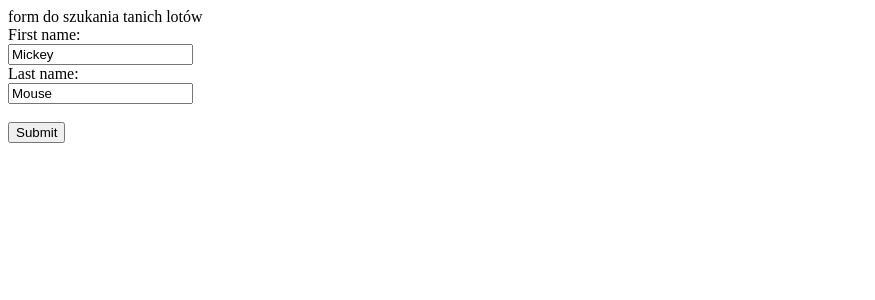
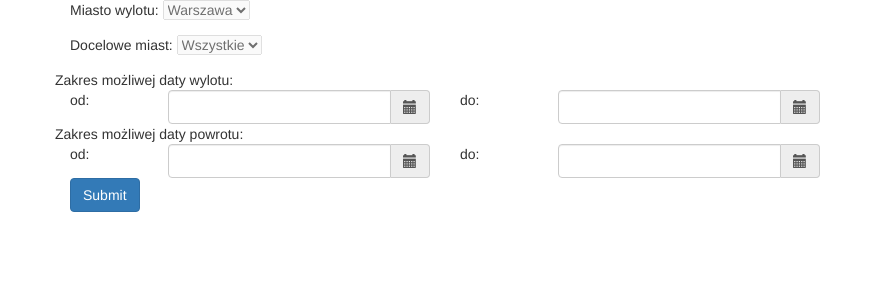
Before and after one commit to mixnix/cheapFlights2, a Django app: page / in a window 1280 px wide. Shown: the top 300 px of the page, without its empty margins (0-875 px from the left). Run offline with Django 3.2, Linux system fonts and the light colour scheme; some libraries are stand-ins or nearby versions.

Commit message:
made first version of frontend

```diff
--- a/cheapFlightsFinder.py
+++ b/cheapFlightsFinder.py
@@ -58,7 +58,7 @@ def get_flights(departure_from_date, departure_to_date, target_from_date, target
                 flights_table['returnFlights'] += json.loads(r.content)['returnFlights']
                 break
             except Exception as e:
-                print(e)
+                print(r.content)
                 continue
     return flights_table
 
@@ -85,7 +85,7 @@ def get_cheap_flights_for_given_city(departureFromDate="2019-09-06", departureTo
                          'TFS', 'GOT', 'MMX', 'NYO', 'BSL', 'IEV', 'KBP', 'BHX', 'DSA', 'EDI', 'LPL', 'LTN']
     # possibleLocations = ['VIE']
 
-    all_flights = all_flights_for_given_city(possibleLocations, departure_from_date="2019-09-08", departure_to_date="2019-12-30",
+    all_flights = all_flights_for_given_city(possibleLocations, departure_from_date="2019-09-09", departure_to_date="2019-12-30",
                                              target_from_date="2019-09-10", target_to_date="2020-01-07",
                                              from_city="WAW", adult_count=1)
 
--- a/cheap_flights_pro/cheap_flights_front/templates/cheap_flights_form.html
+++ b/cheap_flights_pro/cheap_flights_front/templates/cheap_flights_form.html
@@ -2,18 +2,111 @@
 <html lang="en">
 <head>
     <meta charset="UTF-8">
-    <title>a</title>
+    <title>Szukacz tanich lotów</title>
+    <link href="https://maxcdn.bootstrapcdn.com/bootstrap/3.3.0/css/bootstrap.min.css" rel="stylesheet" id="bootstrap-css">
+    <link href="https://cdnjs.cloudflare.com/ajax/libs/bootstrap-datepicker/1.7.1/css/bootstrap-datepicker3.css" rel="stylesheet" id="bootstrap-css">
+    <script src="https://cdnjs.cloudflare.com/ajax/libs/jquery/3.2.1/jquery.min.js"></script>
+    <script src="https://maxcdn.bootstrapcdn.com/bootstrap/3.3.0/js/bootstrap.min.js"></script>
 </head>
 <body>
-form do szukania tanich lotów
-<form method="POST">
-    {% csrf_token %}
-    First name:<br>
-    <input type="text" name="firstname" value="Mickey"><br>
-    Last name:<br>
-    <input type="text" name="lastname" value="Mouse"><br><br>
-    <input type="submit" value="Submit">
+<div class="container">
+    <form method="POST">
+        {% csrf_token %}
+        <div class="form-group">
+            Miasto wylotu:
+            <select name="miast_wylotu" disabled>
+                <option value="WAW">Warszawa</option>
+            </select>
+        </div>
+        <div class="form-group">
+            Docelowe miast:
+            <select name="docelowe_miasto" disabled>
+                <option value="ALL">Wszystkie</option>
+            </select>
+        </div>
 
-</form>
+        <div class="row">
+            Zakres możliwej daty wylotu:
+        </div>
+        <div class="row">
+            <div class="col-md-1">
+                od:
+            </div>
+            <div class="col-md-3">
+                <div class='input-group date datepicker'>
+                    <input type='text' class="form-control" />
+                    <span class="input-group-addon">
+		                        <span class="glyphicon glyphicon-calendar"></span>
+		                    </span>
+
+                </div>
+            </div>
+            <div class="col-md-1">
+                do:
+            </div>
+            <div class="col-md-3">
+                <div class='input-group date datepicker'>
+                    <input type='text' class="form-control" />
+                    <span class="input-group-addon">
+		                        <span class="glyphicon glyphicon-calendar"></span>
+		                    </span>
+                </div>
+            </div>
+        </div>
+        <div class="row">
+            Zakres możliwej daty powrotu:
+        </div>
+        <div class="row">
+            <div class="col-md-1">
+                od:
+            </div>
+            <div class="col-md-3">
+                <div class='input-group date datepicker'>
+                    <input type='text' class="form-control" />
+                    <span class="input-group-addon">
+		                        <span class="glyphicon glyphicon-calendar"></span>
+		                    </span>
+
+                </div>
+            </div>
+            <div class="col-md-1">
+                do:
+            </div>
+            <div class="col-md-3">
+                <div class='input-group date datepicker'>
+                    <input type='text' class="form-control" />
+                    <span class="input-group-addon">
+		                        <span class="glyphicon glyphicon-calendar"></span>
+		                    </span>
+                </div>
+            </div>
+        </div>
+
+
+
+
+
+        <div class="form-group">
+            <button type="submit" class="btn btn-primary">Submit</button>
+        </div>
+    </form>
+
+</div>
+<script type="text/javascript" src="https://cdnjs.cloudflare.com/ajax/libs/bootstrap-datepicker/1.7.1/js/bootstrap-datepicker.min.js"></script>
+<script >
+    $(function () {
+        $('.datepicker').datepicker({
+            format: "dd/mm/yyyy",
+            autoclose: true,
+            todayHighlight: true,
+            showOtherMonths: true,
+            selectOtherMonths: true,
+            autoclose: true,
+            changeMonth: true,
+            changeYear: true,
+            orientation: "button"
+        });
+    });
+</script>
 </body>
 </html>
```
